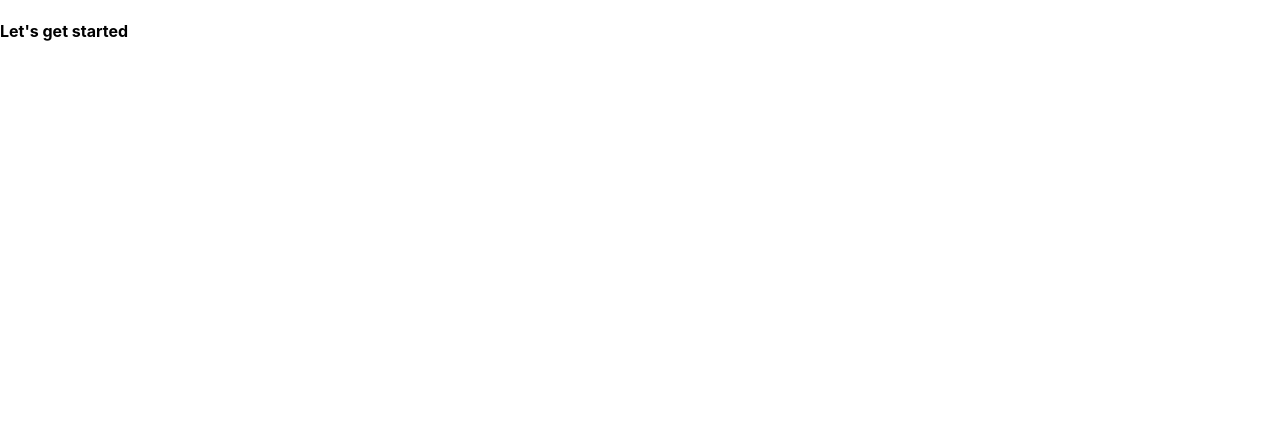
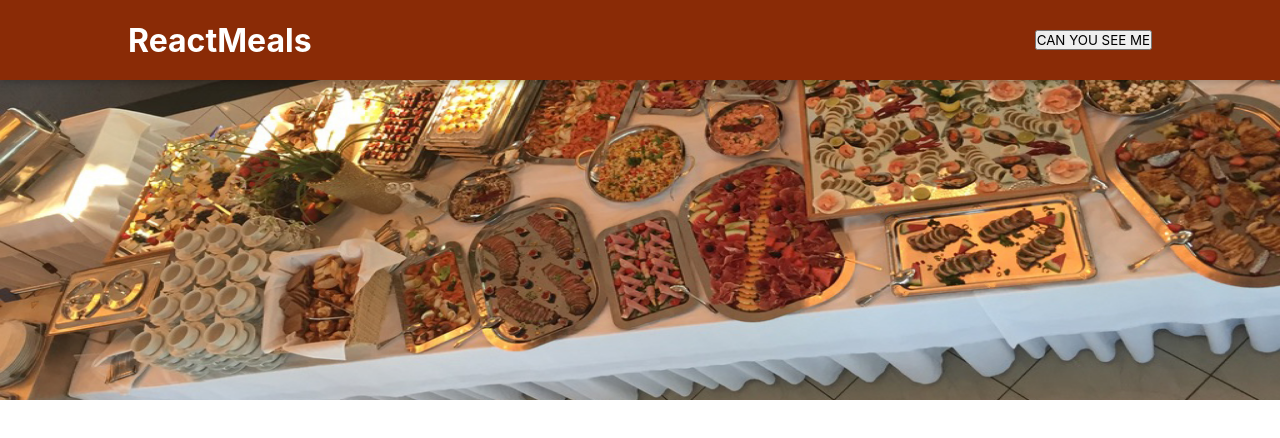
Before and after one commit to kpowelltech/react-food-order-app, a React (Create React App) app: page / in a window 1280 px wide. Shown: the top 438 px of the page. Built offline with nearby package versions, Linux system fonts and the light colour scheme.

Commit message:
Working on Header component

```diff
--- a/src/App.js
+++ b/src/App.js
@@ -1,12 +1,12 @@
 import React from "react";
+
+import Header from "./components/Layout/Header/Header";
 
 const App = () => {
   return (
-    <div className="App">
-      <header className="App-header">
-          <h4>Let's get started</h4>
-      </header>
-    </div>
+    <React.Fragment>
+      <Header />
+    </React.Fragment>
   );
 };
 
--- /dev/null
+++ b/src/components/Layout/Header/Header.js
@@ -0,0 +1,21 @@
+import React from "react";
+
+import mealsImage from "../../../assets/meals.jpg";
+
+import styles from "./Header.module.css";
+
+const Header = (props) => {
+  return (
+    <React.Fragment>
+      <header className={styles.header}>
+        <h1>ReactMeals</h1>
+        <button>CAN YOU SEE ME</button>
+      </header>
+      <div>
+        <img className={styles["main-image"]} src={mealsImage} alt="A table of delicious food" />
+      </div>
+    </React.Fragment>
+  );
+};
+
+export default Header;
--- /dev/null
+++ b/src/components/Layout/Header/Header.module.css
@@ -0,0 +1,29 @@
+.header {
+    position: fixed;
+    top: 0;
+    left: 0;
+    width: 100%;
+    height: 5rem;
+    background-color: #8a2b06;
+    color: white;
+    display: flex;
+    justify-content: space-between;
+    align-items: center;
+    padding: 0 10%;
+    box-shadow: 0 2px 8px rgba(0, 0, 0, 0.25);
+    z-index: 10;
+  }
+
+  .main-image {
+    width: 100%;
+    height: 25rem;
+    z-index: 0;
+    overflow: hidden;
+  }
+
+  .main-image img {
+    width: 110%;
+    height: 100%;
+    object-fit: cover;
+    transform: rotateZ(-5deg) translateY(-4rem) translateX(-1rem);
+  }
--- a/src/index.css
+++ b/src/index.css
@@ -1,5 +1,14 @@
-body {
+* {
   margin: 0;
+  padding: 0;
+  box-sizing: border-box;
+}
+
+
+* {
+  margin: 0;
+  padding: 0;
+  box-sizing: border-box;
   font-family: -apple-system, BlinkMacSystemFont, 'Segoe UI', 'Roboto', 'Oxygen',
     'Ubuntu', 'Cantarell', 'Fira Sans', 'Droid Sans', 'Helvetica Neue',
     sans-serif;
```
Also changed, not shown: src/components/UI/Card/Card.js (added, +9 -0 lines), src/assets/meals.jpg (renamed from public/meals.jpg), src/components/Input/Input.module.css (deleted), src/components/Layout/Header/HeaderCardButton.module.css (added), src/components/Modal/Modal.module.css (deleted), src/components/UI/Card/Card.module.css (added), src/components/UI/Input/Input.module.css (added), src/components/UI/Modal/Modal.module.css (added).
